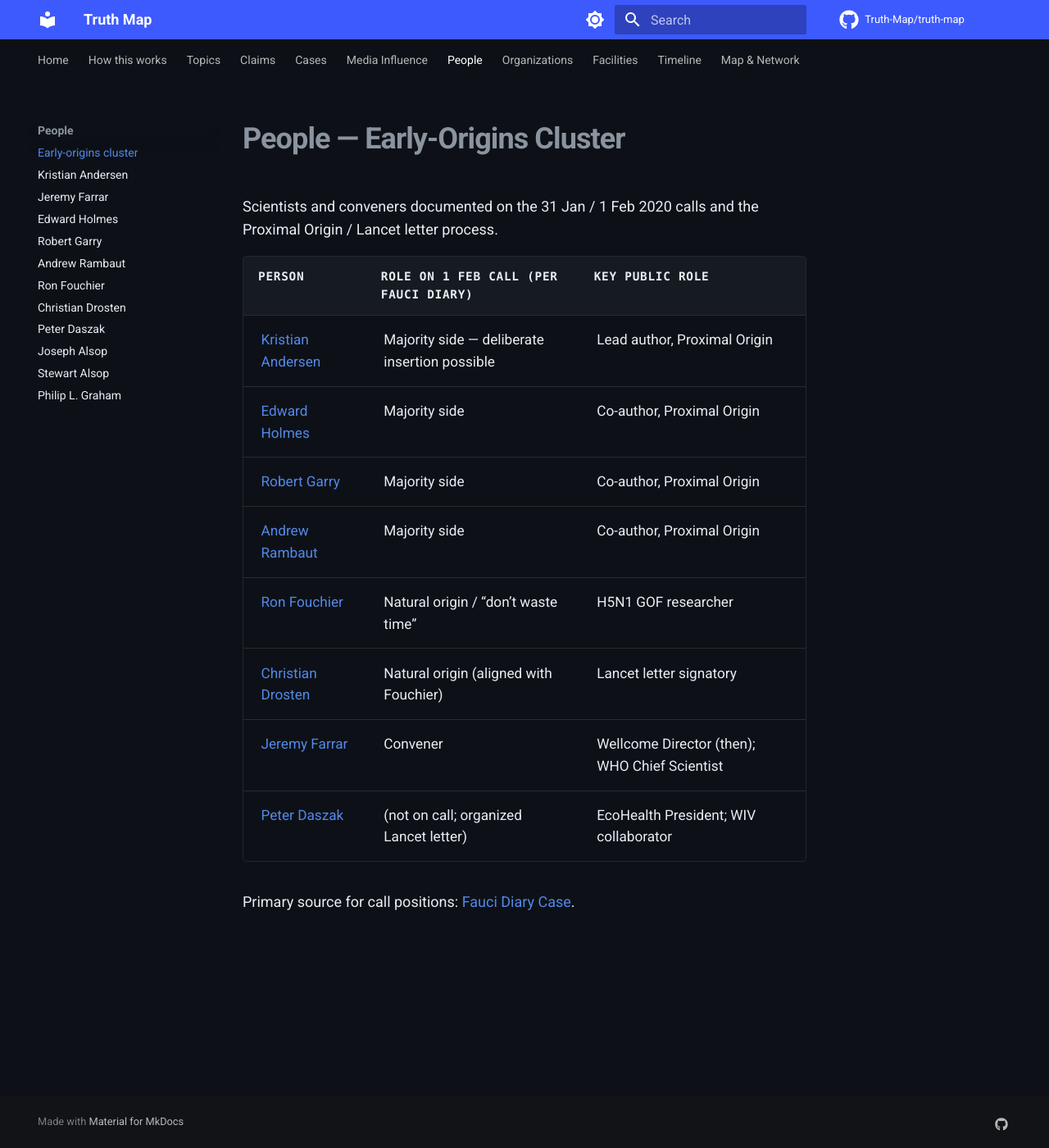
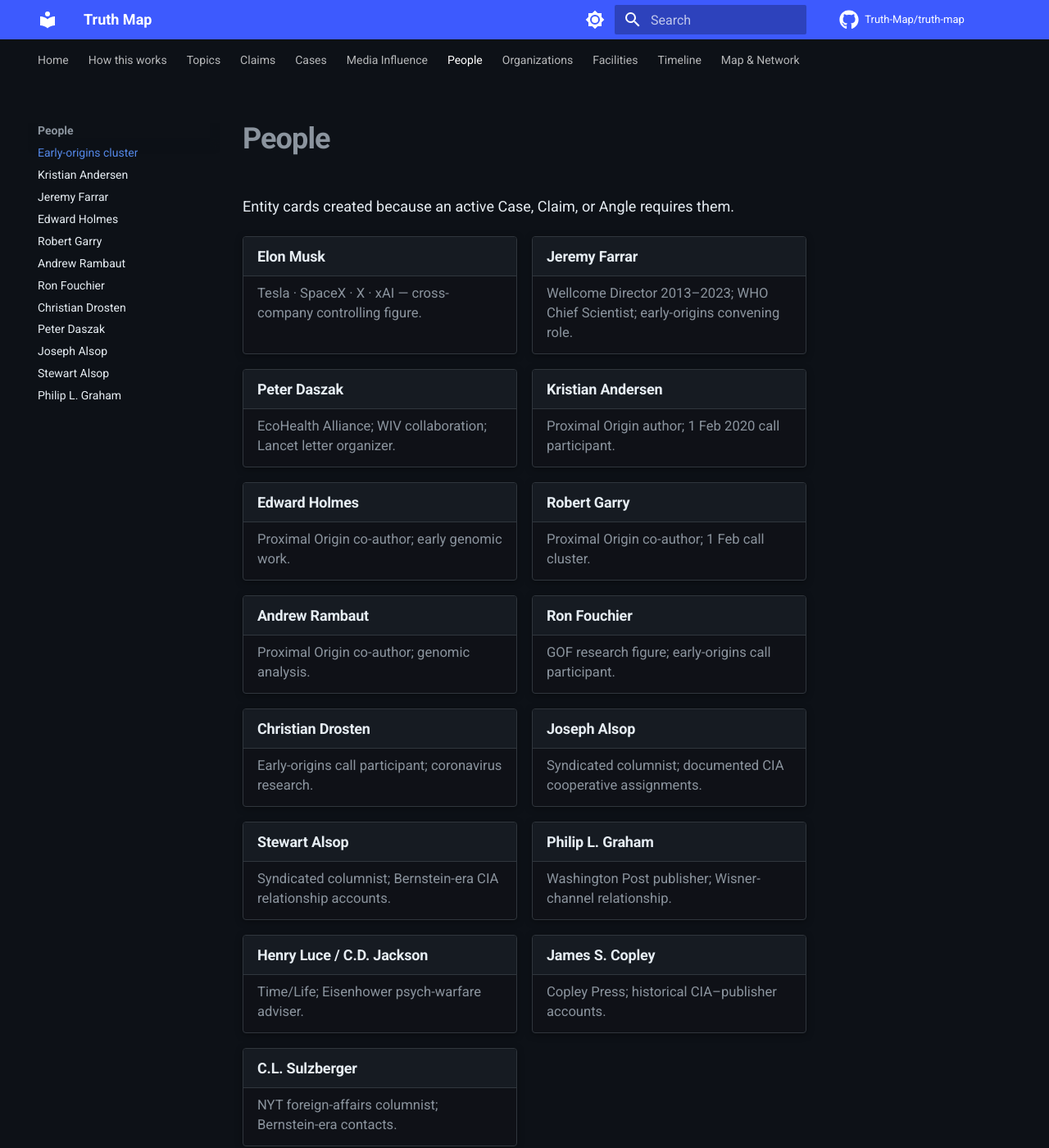
Before and after one commit to BnBCleaners/truth-map, an MkDocs documentation site: the page built from docs/people/index.md, in a window 1280 px wide and 1400 px high. Shown: the whole window at 82% size. Built offline with MkDocs 1.6.1 and Material for MkDocs 9.7.7, drawn with Linux system fonts in a browser that asks for light colours; comment, search, counter and statistics services are not loaded.

Commit message:
Add Tesla + SpaceX Cases, Elon Musk, more media people (Luce, Copley, Sulzberger), expanded people index

```diff
--- a/docs/people/index.md
+++ b/docs/people/index.md
@@ -1,16 +1,23 @@
-# People — Early-Origins Cluster
+# People
 
-Scientists and conveners documented on the 31 Jan / 1 Feb 2020 calls and the Proximal Origin / Lancet letter process.
+Entity cards created because an active Case, Claim, or Angle requires them.
 
-| Person | Role on 1 Feb call (per Fauci diary) | Key public role |
-|--------|--------------------------------------|-----------------|
-| [Kristian Andersen](kristian-andersen.md) | Majority side — deliberate insertion possible | Lead author, Proximal Origin |
-| [Edward Holmes](edward-holmes.md) | Majority side | Co-author, Proximal Origin |
-| [Robert Garry](robert-garry.md) | Majority side | Co-author, Proximal Origin |
-| [Andrew Rambaut](andrew-rambaut.md) | Majority side | Co-author, Proximal Origin |
-| [Ron Fouchier](ron-fouchier.md) | Natural origin / “don’t waste time” | H5N1 GOF researcher |
-| [Christian Drosten](christian-drosten.md) | Natural origin (aligned with Fouchier) | Lancet letter signatory |
-| [Jeremy Farrar](jeremy-farrar.md) | Convener | Wellcome Director (then); WHO Chief Scientist |
-| [Peter Daszak](peter-daszak.md) | (not on call; organized Lancet letter) | EcoHealth President; WIV collaborator |
+<div class="tm-card-grid">
 
-Primary source for call positions: [Fauci Diary Case](../cases/fauci-diary.md).
+<div class="tm-card"><h3><a href="elon-musk/">Elon Musk</a></h3><p>Tesla · SpaceX · X · xAI — cross-company controlling figure.</p></div>
+<div class="tm-card"><h3><a href="jeremy-farrar/">Jeremy Farrar</a></h3><p>Wellcome Director 2013–2023; WHO Chief Scientist; early-origins convening role.</p></div>
+<div class="tm-card"><h3><a href="peter-daszak/">Peter Daszak</a></h3><p>EcoHealth Alliance; WIV collaboration; Lancet letter organizer.</p></div>
+<div class="tm-card"><h3><a href="kristian-andersen/">Kristian Andersen</a></h3><p>Proximal Origin author; 1 Feb 2020 call participant.</p></div>
+<div class="tm-card"><h3><a href="edward-holmes/">Edward Holmes</a></h3><p>Proximal Origin co-author; early genomic work.</p></div>
+<div class="tm-card"><h3><a href="robert-garry/">Robert Garry</a></h3><p>Proximal Origin co-author; 1 Feb call cluster.</p></div>
+<div class="tm-card"><h3><a href="andrew-rambaut/">Andrew Rambaut</a></h3><p>Proximal Origin co-author; genomic analysis.</p></div>
+<div class="tm-card"><h3><a href="ron-fouchier/">Ron Fouchier</a></h3><p>GOF research figure; early-origins call participant.</p></div>
+<div class="tm-card"><h3><a href="christian-drosten/">Christian Drosten</a></h3><p>Early-origins call participant; coronavirus research.</p></div>
+<div class="tm-card"><h3><a href="joseph-alsop/">Joseph Alsop</a></h3><p>Syndicated columnist; documented CIA cooperative assignments.</p></div>
+<div class="tm-card"><h3><a href="stewart-alsop/">Stewart Alsop</a></h3><p>Syndicated columnist; Bernstein-era CIA relationship accounts.</p></div>
+<div class="tm-card"><h3><a href="philip-l-graham/">Philip L. Graham</a></h3><p>Washington Post publisher; Wisner-channel relationship.</p></div>
+<div class="tm-card"><h3><a href="henry-luce-cd-jackson/">Henry Luce / C.D. Jackson</a></h3><p>Time/Life; Eisenhower psych-warfare adviser.</p></div>
+<div class="tm-card"><h3><a href="james-s-copley/">James S. Copley</a></h3><p>Copley Press; historical CIA–publisher accounts.</p></div>
+<div class="tm-card"><h3><a href="c-l-sulzberger/">C.L. Sulzberger</a></h3><p>NYT foreign-affairs columnist; Bernstein-era contacts.</p></div>
+
+</div>
```
Also changed, not shown: docs/cases/spacex.md (added, +23 -0 lines), docs/cases/tesla.md (added, +23 -0 lines), docs/people/c-l-sulzberger.md (added, +7 -0 lines), docs/people/elon-musk.md (added, +17 -0 lines), docs/people/henry-luce-cd-jackson.md (added, +7 -0 lines), docs/people/james-s-copley.md (added, +7 -0 lines).
